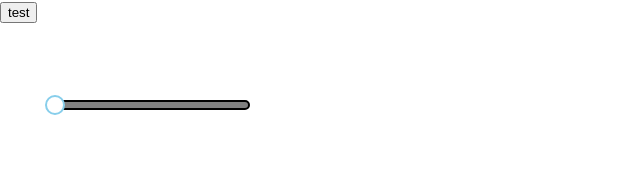
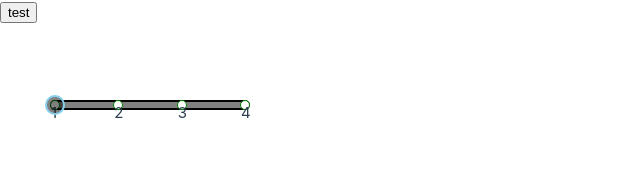
Before and after one commit to TsOrigami/MinatoUI--forVue3, a Vue app: page / in a window 1280 px wide. Shown: the top 185 px of the page, without its empty margins (0-640 px from the left). Built offline with nearby package versions, Linux system fonts and the light colour scheme.

Commit message:
ver 1.1.15

```diff
--- a/src/components/mt-slider.vue
+++ b/src/components/mt-slider.vue
@@ -7,10 +7,9 @@
 //      height: Number，高度，默认10
 //      color: String，滑块颜色，默认gray
 //      sltColor: String，滑块选中部分颜色 / 滑块浮标边框颜色，默认skyblue
+//      point: Number, 固定点的数量, 会将滑块均分。
 //      双向绑定参数: v-model: Number, 选中部分占比，范围为0-100，保留整数
 
-//2024/8/20 打黑猴 给自己放一天假
-//          明天写分段
 
 import {ref, defineProps, defineModel, onMounted, watch} from 'vue'
 
@@ -33,7 +32,7 @@ const mt_slider_data = defineProps({
     },
     'point': {
         type: Number,
-        default: 0
+        default: 4
     }
 })
 
@@ -43,6 +42,7 @@ const mt_slider_sltData = defineModel({
 })
 
 const mt_slider_length = ref(0)
+const mt_slider_pointNum = ref(0)
 
 const mt_slider_pushSilder = () =>{
     const body = document.body
@@ -53,6 +53,7 @@ const mt_slider_pushSilder = () =>{
 const mt_slider_moveSilder = (event) =>{
     let pos = event.x
     let len = document.getElementById('mt_slider_main').offsetLeft + mt_slider_data['height'] / 2
+    if(mt_slider_data['point'] < 2) {
         mt_slider_length.value = ((pos - len) / (mt_slider_data['width'] - mt_slider_data['height'])) * 100
         if(mt_slider_length.value > 100){
             mt_slider_length.value = 100
@@ -60,6 +61,17 @@ const mt_slider_moveSilder = (event) =>{
             mt_slider_length.value = 0
         }
         mt_slider_sltData.value = Number(mt_slider_length.value.toFixed(0))
+    } else {
+        let place = ((pos - len) / (mt_slider_data['width'] - mt_slider_data['height'])) * 100
+        if( place >= 100) place = 100
+        let potNumberFloor = Math.floor(place / (100 / ( mt_slider_data['point'] - 1 )))
+        let potNumberCeil = Math.ceil(place / (100 / ( mt_slider_data['point'] - 1 )))
+        let potNumber = potNumberFloor
+        if( potNumber < mt_slider_pointNum.value ) potNumber = potNumberCeil
+        mt_slider_length.value = potNumber * (100 / ( mt_slider_data['point'] - 1 ))
+        mt_slider_pointNum.value = potNumber
+    }
+
 }
 
 const mt_slider_freeSilder = () =>{
@@ -71,6 +83,7 @@ const mt_slider_freeSilder = () =>{
 const mt_slider_moveToSilder = (event) =>{
     let pos = event.x
     let len = document.getElementById('mt_slider_main').offsetLeft + mt_slider_data['height'] / 2
+    if(mt_slider_data['point'] < 2) {
         mt_slider_length.value = ((pos - len) / (mt_slider_data['width'] - mt_slider_data['height'])) * 100
         if(mt_slider_length.value > 100){
             mt_slider_length.value = 100
@@ -78,6 +91,20 @@ const mt_slider_moveToSilder = (event) =>{
             mt_slider_length.value = 0
         }
         mt_slider_sltData.value = Number(mt_slider_length.value.toFixed(0))
+    } else {
+        let place = ((pos - len) / (mt_slider_data['width'] - mt_slider_data['height'])) * 100
+        if( place >= 100) place = 100
+        let potNumberFloor = Math.floor(place / (100 / ( mt_slider_data['point'] - 1 )))
+        let potNumberCeil = Math.ceil(place / (100 / ( mt_slider_data['point'] - 1 )))
+        let potNumber = potNumberFloor
+        if( potNumber < mt_slider_pointNum.value ) potNumber = potNumberCeil
+        mt_slider_length.value = potNumber * (100 / ( mt_slider_data['point'] - 1 ))
+        mt_slider_pointNum.value = potNumber
+    }
+}
+
+const mt_slider_moveToPoint = (potNum) =>{
+    mt_slider_length.value = potNum * (100 / ( mt_slider_data['point'] - 1 ))
 }
 
 </script>
@@ -101,7 +128,21 @@ const mt_slider_moveToSilder = (event) =>{
                     borderRadius: (mt_slider_data['height'] - 4) / 2 +'px',
                 }"></div>
         </div>
-        <div id="mt_slider_bobber" style="position: absolute; cursor: move; background-color: white; border-style: solid; border-width: 2px;"
+        <div v-if="mt_slider_data['point'] > 1 ">
+            <div v-for="pot in mt_slider_data['point']">
+                <div :id="'point' + pot - 1" style="position: absolute; user-select: none; background-color: white; top: 0px; border: 1px solid green;"
+                    :style="{
+                        left: ( pot - 1 ) * ( mt_slider_data['width'] - mt_slider_data['height'] ) / (mt_slider_data['point'] - 1) +'px',
+                        height: mt_slider_data['height'] +'px',
+                        width: mt_slider_data['height'] +'px',
+                        borderRadius: mt_slider_data['height'] / 2 +'px',
+                    }"
+                    @click="mt_slider_moveToPoint(pot - 1)">
+                    {{ pot }}
+                </div>
+            </div>
+        </div>
+        <div id="mt_slider_bobber" style="position: absolute; cursor: move; background-color: rgba(0,0,0,0.5); border-style: solid; border-width: 2px;"
             :style="{
                 borderColor: mt_slider_data['sltColor'],
                 height: mt_slider_data['height'] * 2 + 'px',
```
Lines whose indentation alone changed are shown as unchanged.
